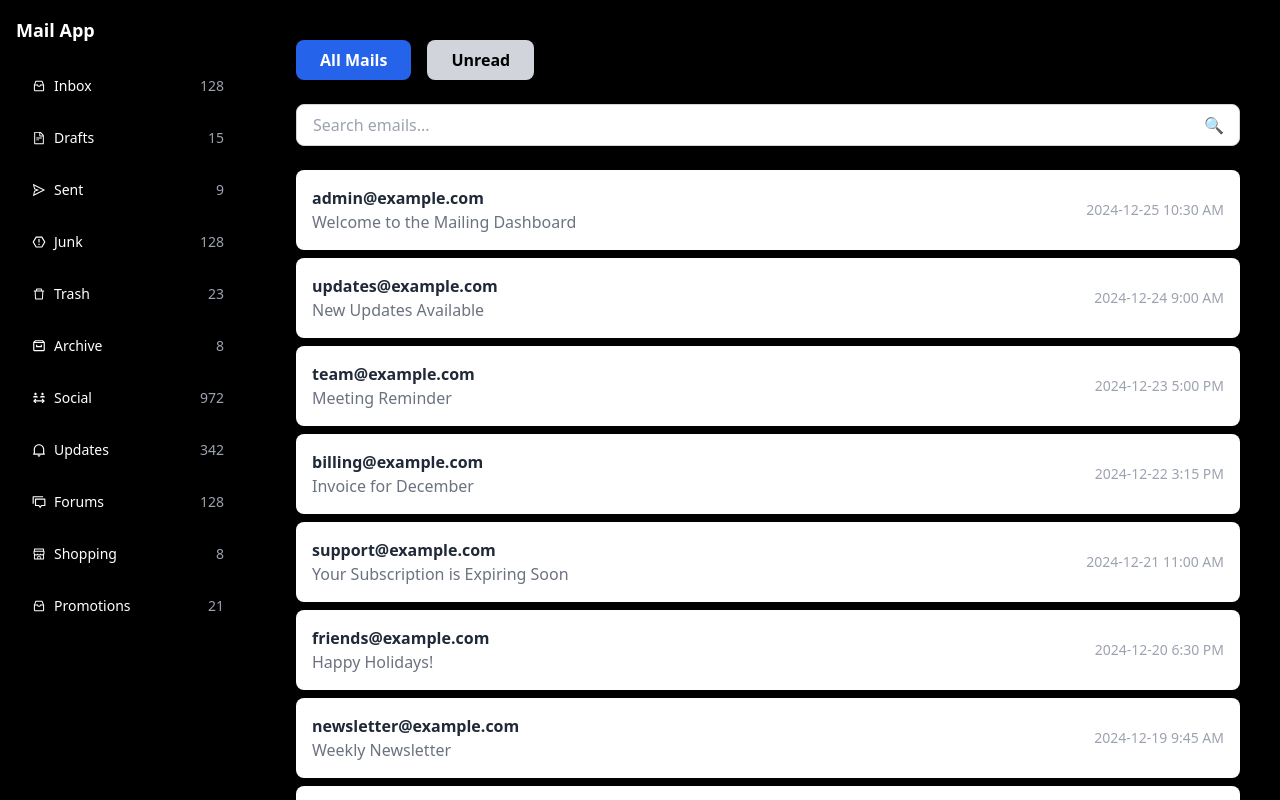
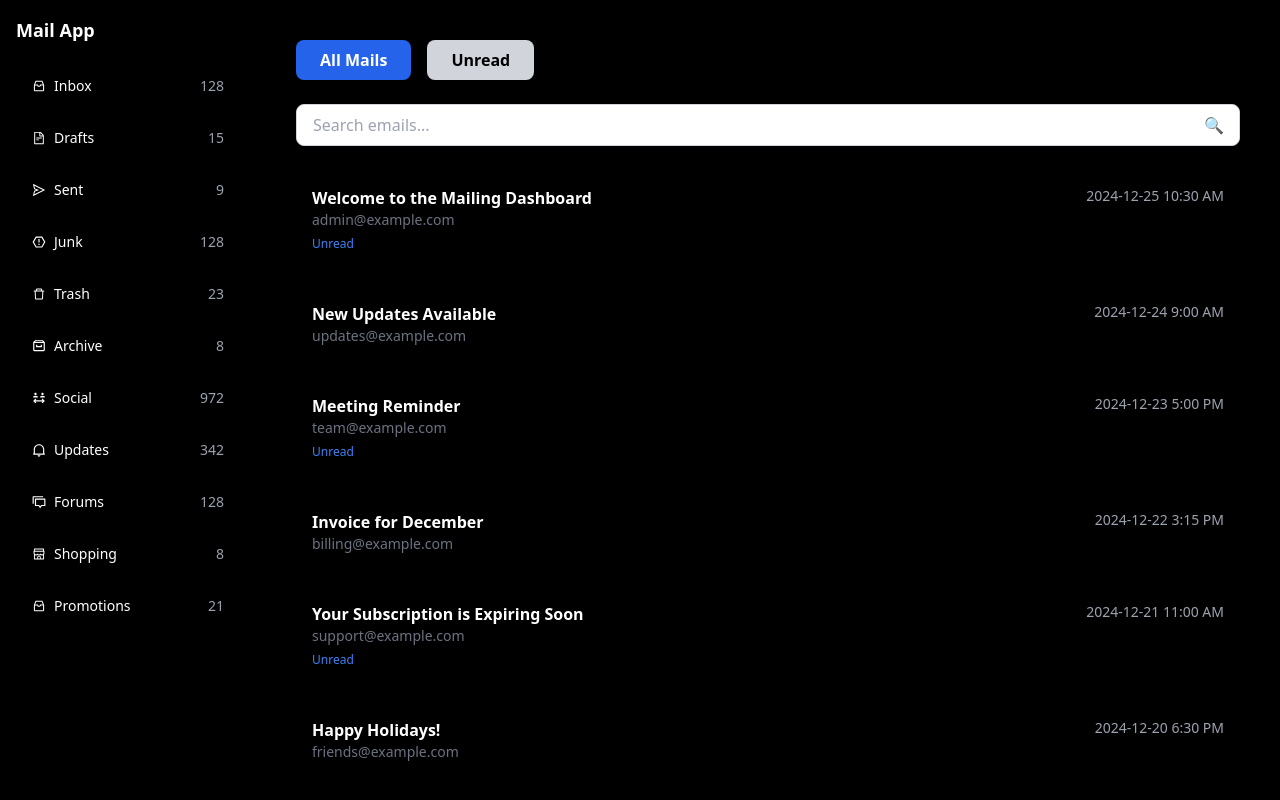
Before and after one commit to FarazAkhter660/Mailing-dashboard, a React (Create React App) app: page /login in a window 1280 px wide. Both pictures are taken after a click on the button "Login". Shown: the top 800 px of the page. Built offline with nearby package versions, Linux system fonts and the light colour scheme.

Commit message:
Update MailList component with black background and gray hover effect on email items

```diff
--- a/src/components/MailList.jsx
+++ b/src/components/MailList.jsx
@@ -2,20 +2,20 @@ import React from "react";
 
 const MailList = ({ emails }) => {
   return (
-    <div>
+    <div className="space-y-4">
       {emails.map((email, index) => (
         <div
           key={index}
-          className="flex items-center justify-between p-4 mb-2 bg-white rounded-lg shadow-sm hover:shadow-md transition-all duration-200 hover:bg-gray-100 cursor-pointer"
+          className="p-4 bg-black text-white rounded-lg hover:bg-gray-800 transition-all duration-200 cursor-pointer"
         >
-          {/* Sender Info */}
-          <div>
-            <p className="font-semibold text-gray-800">{email.sender}</p>
-            <p className="text-gray-500">{email.subject}</p>
+          <div className="flex justify-between">
+            <span className="font-semibold">{email.subject}</span>
+            <span className="text-sm text-gray-400">{email.timestamp}</span>
           </div>
-
-          {/* Timestamp */}
-          <div className="text-sm text-gray-400">{email.timestamp}</div>
+          <div className="text-sm text-gray-500">{email.sender}</div>
+          {email.isUnread && (
+            <span className="text-blue-500 text-xs">Unread</span>
+          )}
         </div>
       ))}
     </div>
--- a/src/pages/Dashboard.jsx
+++ b/src/pages/Dashboard.jsx
@@ -176,7 +176,7 @@ const Dashboard = () => {
           <input
             type="text"
             placeholder="Search emails..."
-            className="w-full px-4 py-2 border border-gray-300 rounded-lg shadow-sm focus:outline-none focus:ring-2 focus:ring-blue-600"
+            className="w-full px-4 py-2 border border-gray-300 rounded-lg shadow-sm focus:outline-none focus:ring-2 focus:ring-blue-600 text-black"
             value={searchTerm}
             onChange={(e) => setSearchTerm(e.target.value)}
           />
@@ -197,6 +197,4 @@ const Dashboard = () => {
     </div>
   );
 };
-
-
 export default Dashboard;
```
